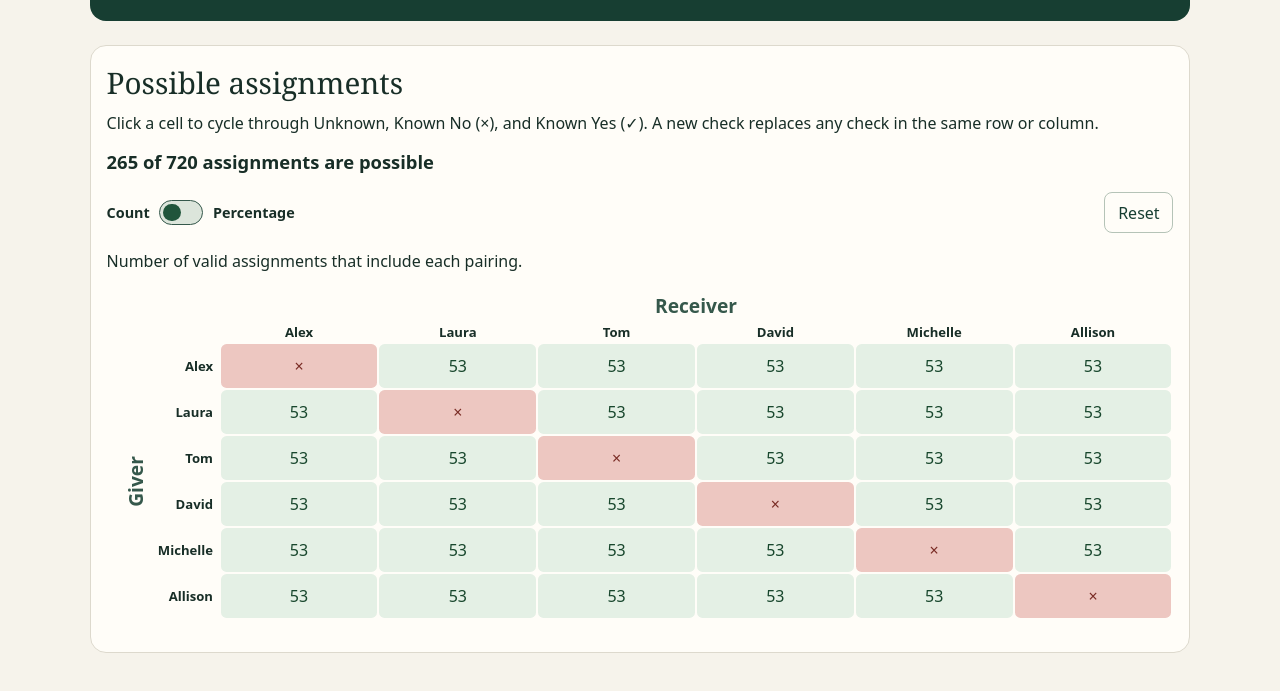
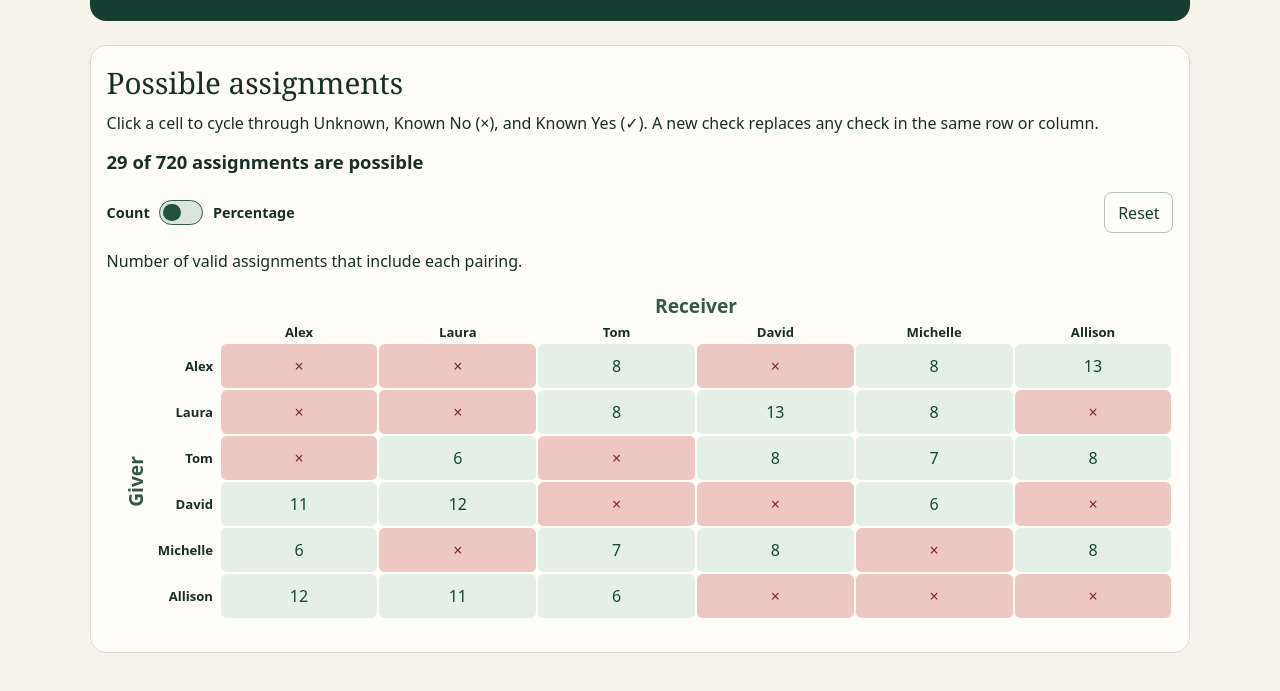
Before and after one commit to davidakelley/gift-exchange-permute, a plain HTML site: page docs/index.html in a window 1280 px wide. Shown: the part 105-796 px from the top of the page. Drawn offline with Linux system fonts and the light colour scheme; no server answers.

Commit message:
Update default config to show 2026 gift exchange rules

```diff
--- a/docs/index.html
+++ b/docs/index.html
@@ -84,7 +84,14 @@
   const names = ['Alex', 'Laura', 'Tom', 'David', 'Michelle', 'Allison'];
   const nextState = { unknown: 'no', no: 'yes', yes: 'unknown' };
   function makeDefaultRules() {
-    return names.map((_, giver) => names.map((_, receiver) => giver === receiver ? 'no' : 'unknown'));
+    return [
+      ['no', 'no', 'unknown', 'no', 'unknown', 'unknown'],
+      ['no', 'no', 'unknown', 'unknown', 'unknown', 'no'],
+      ['no', 'unknown', 'no', 'unknown', 'unknown', 'unknown'],
+      ['unknown', 'unknown', 'no', 'no', 'unknown', 'no'],
+      ['unknown', 'no', 'unknown', 'unknown', 'no', 'unknown'],
+      ['unknown', 'unknown', 'unknown', 'no', 'no', 'no'],
+    ];
   }
 
   let rules = makeDefaultRules();
```
